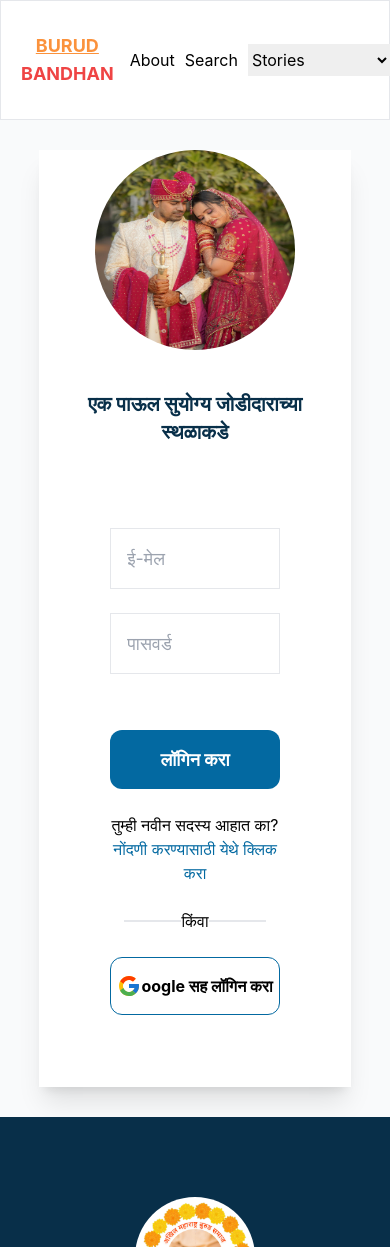
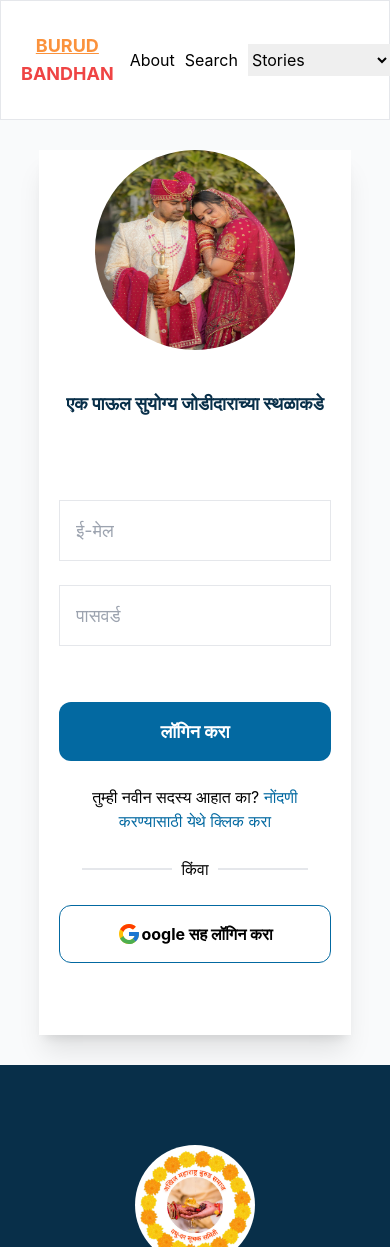
Before and after one commit to Increditex-Software-Solutions-Pvt-Ltd/new_BurudBandhan, a React (Create React App) app in the folder frontend/: page /login in a window 390 px wide. Shown: the top 1247 px of the page. Built offline with nearby package versions, Linux system fonts and the light colour scheme.

Commit message:
modified css of login page

```diff
--- a/frontend/src/Components/Login/LoginForm.jsx
+++ b/frontend/src/Components/Login/LoginForm.jsx
@@ -22,8 +22,8 @@ const LoginForm = () => {
     <div className='mt-[50px]'>
       <form
       className='
-      w-[80%] m-auto
-      p-6 py-8
+      w-full lg:w-[80%] m-auto
+      lg:p-6 py-8
       flex flex-col gap-6
       '
       onSubmit={handleSubmit}>
--- a/frontend/src/Pages/Login.jsx
+++ b/frontend/src/Pages/Login.jsx
@@ -17,7 +17,7 @@ const Login = () => {
         </div>
 
         <div className='lg:w-1/2 p-[20px] py-[40px]'>
-          <h1 className='font-bold text-xl lg:text-2xl text-sky-950'>एक पाऊल सुयोग्य जोडीदाराच्या स्थळाकडे</h1>
+          <h1 className='font-bold text-lg lg:text-2xl text-sky-950'>एक पाऊल सुयोग्य जोडीदाराच्या स्थळाकडे</h1>
           <LoginForm />
         </div>
       </div>
```
